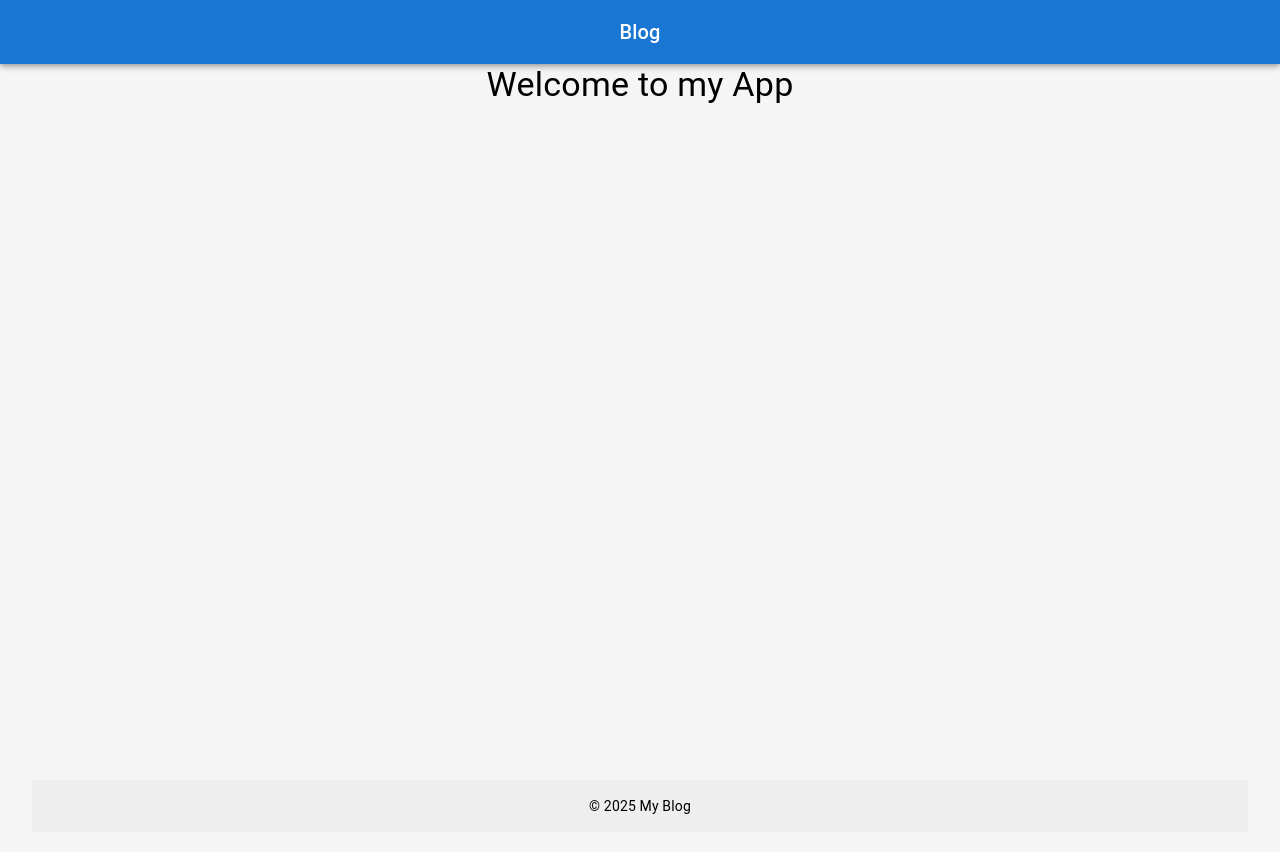
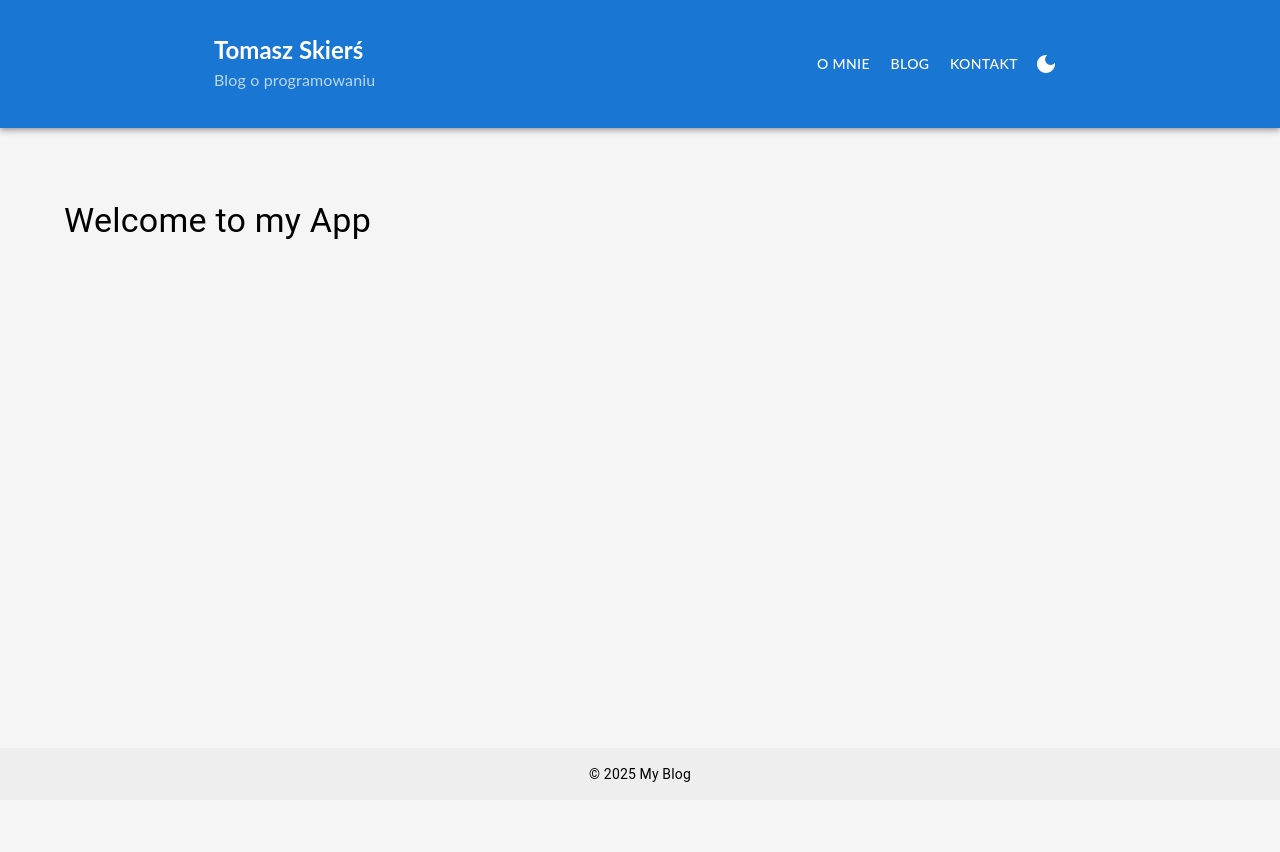
Before and after one commit to TomaszSkiers/BLOG_TanStack_Query, a React (Vite) app: page / in a window 1280 px wide. Shown: the top 852 px of the page. After the commit the page ends 800 px from the top, so only its background shows below. Built offline with nearby package versions, Linux system fonts and the light colour scheme.

Commit message:
header initial idea

```diff
--- a/src/App.css
+++ b/src/App.css
@@ -1,8 +1 @@
 /* styles for root container */
-
-#root {
-  max-width: 1280px;
-  margin: 0 auto;
-  padding: 2rem;
-  text-align: center;
-}
--- a/src/components/Header.tsx
+++ b/src/components/Header.tsx
@@ -1,10 +1,56 @@
-import { AppBar, Toolbar, Typography } from '@mui/material'
+import {
+  AppBar,
+  Toolbar,
+  Typography,
+  Container,
+  Box,
+  Button,
+} from '@mui/material'
+import { ThemeToggle } from './ThemeToogle'
 
 export const Header = () => {
   return (
-    <AppBar>
+    <AppBar position="static" sx={{ height: '8rem', justifyContent: 'center' }}>
       <Toolbar>
-        <Typography variant='h6' sx={{flexGrow: 1}}>Blog</Typography>
+        <Container
+          maxWidth="md"
+          sx={{
+            display: 'flex',
+            justifyContent: 'space-between',
+            alignItems: 'center',
+            height: '100%',
+          }}
+        >
+          {/* Lewa strona - Imię i blog */}
+          <Box>
+            <Typography
+              variant="h5"
+              sx={{ fontFamily: "'Lato', sans-serif", fontWeight: 'bold' }}
+            >
+              Tomasz Skierś
+            </Typography>
+            <Typography
+              variant="subtitle1"
+              sx={{ fontFamily: "'Lato', sans-serif", opacity: 0.7 }}
+            >
+              Blog o programowaniu
+            </Typography>
+          </Box>
+
+          {/* Prawa strona - Linki */}
+          <Box>
+            <Button color="inherit" sx={{ fontFamily: "'Lato', sans-serif" }}>
+              O mnie
+            </Button>
+            <Button color="inherit" sx={{ fontFamily: "'Lato', sans-serif" }}>
+              Blog
+            </Button>
+            <Button color="inherit" sx={{ fontFamily: "'Lato', sans-serif" }}>
+              Kontakt
+            </Button>
+            <ThemeToggle />
+          </Box>
+        </Container>
       </Toolbar>
     </AppBar>
   )
--- a/src/pages/Home.tsx
+++ b/src/pages/Home.tsx
@@ -2,6 +2,6 @@ import { Typography } from "@mui/material"
 
 export const Home = () => {
     return(
-        <Typography variant="h4">Welcome to my App</Typography>
+        <Typography variant="h4" mt={5}>Welcome to my App</Typography>
     )
 }
--- a/src/themes/z_info.tsx
+++ b/src/themes/z_info.tsx
@@ -20,7 +20,7 @@ const MyComponent = () => {
   console.log('Aktualna paleta motywu:', theme.palette)
 
   return (
-    <Box sx={{ p: 4, backgroundColor: theme.palette.highlight.main }}>
+    <Box sx={{ p: 4, backgroundColor: theme.palette.primary.main }}>
       <Typography variant="body1">
         To jest przykład użycia niestandardowego koloru "highlight".
       </Typography>
```
